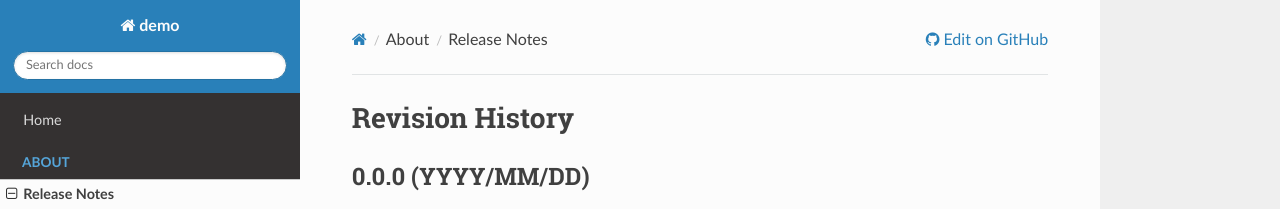
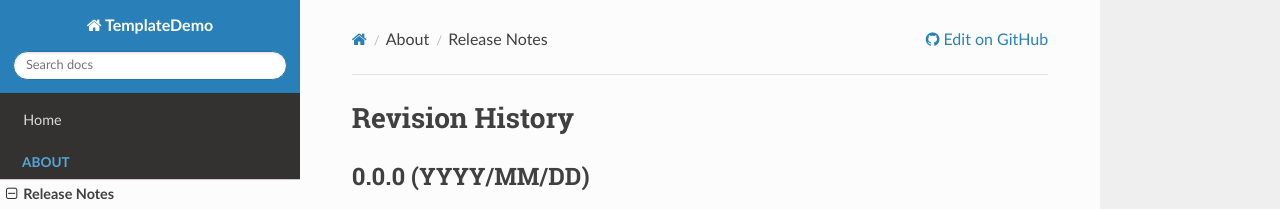
Before and after one commit to jacebrowning/template-python-demo, an MkDocs documentation site: the page built from docs/about/changelog.md, in a window 1280 px wide. Shown: the top 209 px of the page. Built offline with MkDocs 1.6.1, drawn with Linux system fonts in a browser that asks for light colours; nearby versions of some CDN libraries; old or Windows-style settings are respelled for this version of MkDocs.

Commit message:
Deploy Travis CI build 1104 to GitHub

```diff
--- a/mkdocs.yml
+++ b/mkdocs.yml
@@ -1,4 +1,4 @@
-site_name: demo
+site_name: TemplateDemo
 site_description: Sample project generated from jacebrowning/template-python.
 site_author: Jace Browning
 repo_url: https://github.com/jacebrowning/template-python-demo
```
